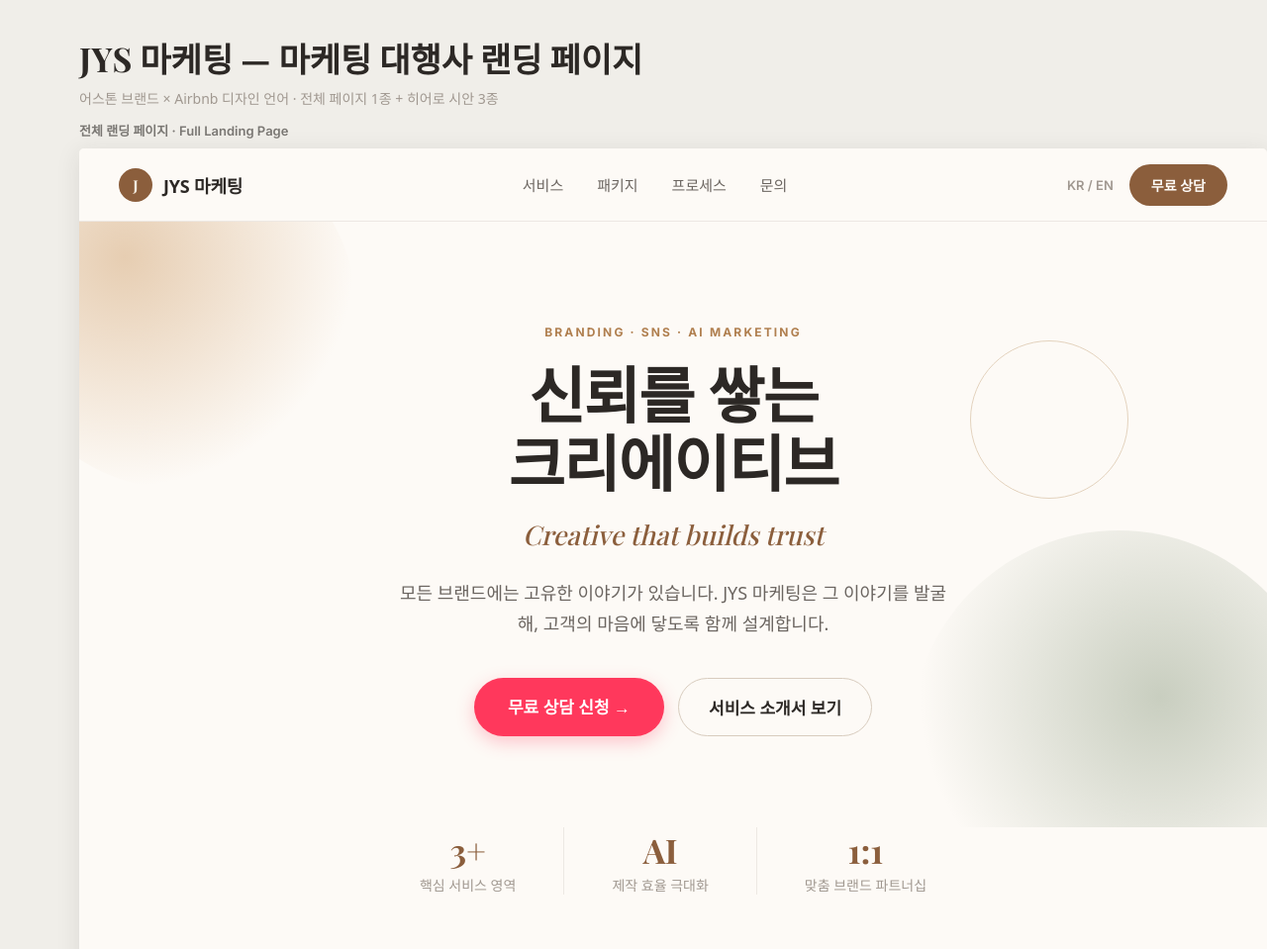
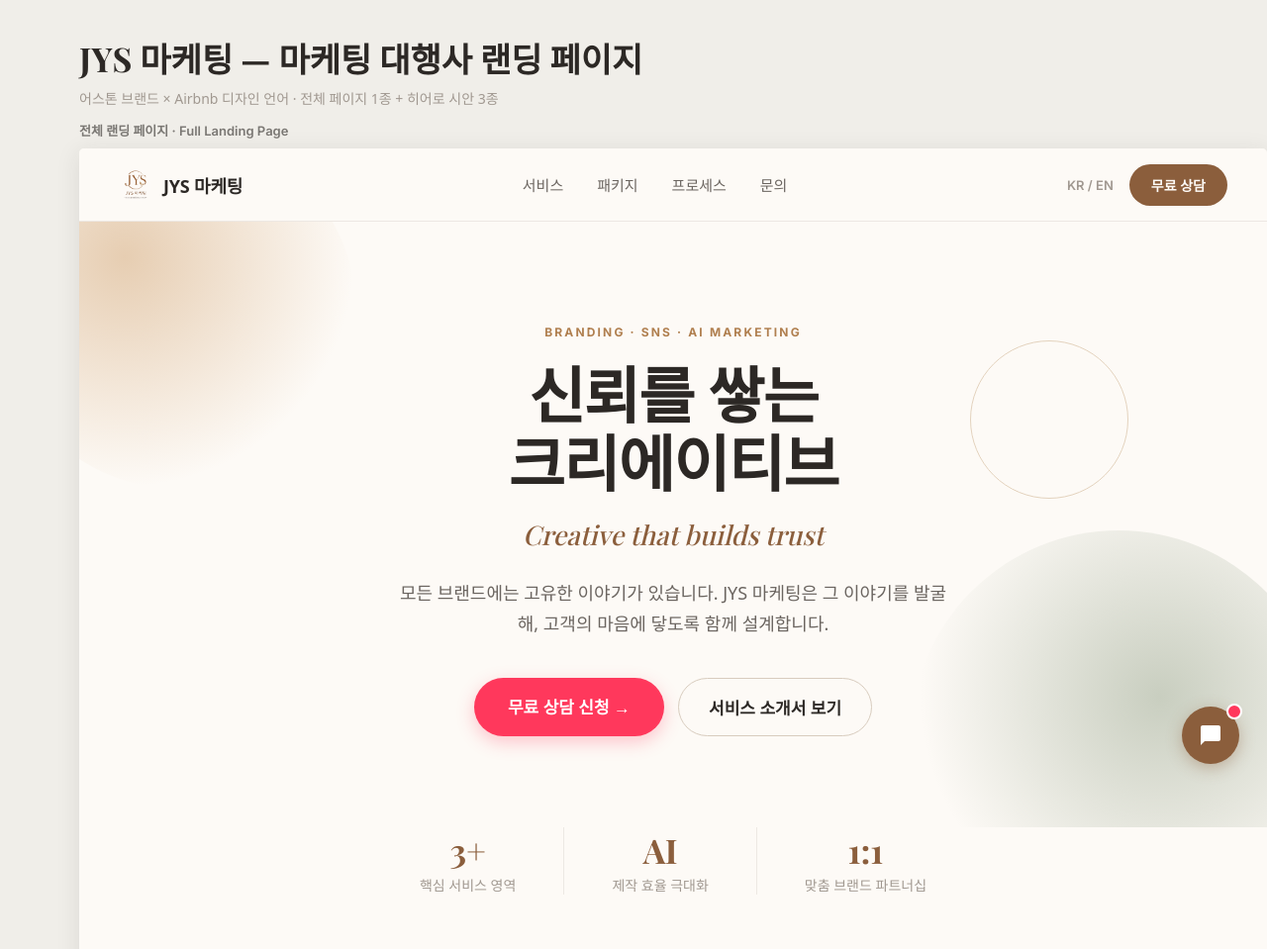
Before and after one commit to mar2m0/marketing, a website: page index.html in a window 1280 px wide. Shown: the top 959 px of the page at 99% size. Drawn offline with nearby package versions, Linux system fonts and the light colour scheme; a web font is replaced by a local one.

Commit message:
Replace index.html with final design (JYS 마케팅 랜딩.dc.html) + logo.png + chatbot.js

```diff
--- a/index.html
+++ b/index.html
@@ -48,9 +48,7 @@
     <!-- NAV -->
     <header style="height:74px; display:flex; align-items:center; justify-content:space-between; padding:0 40px; border-bottom:1px solid #EDE8E3; background:#FDFAF6; position:sticky; top:0;">
       <div style="display:flex; align-items:center; gap:11px;">
-        <div style="width:34px; height:34px; border-radius:50%; background:#8B5E3C; display:flex; align-items:center; justify-content:center;">
-          <span class="pf" style="color:#F5EDE0; font-weight:700; font-size:15px;">J</span>
-        </div>
+        <img src="./uploads/logo.png" alt="JYS 마케팅 로고" style="width:34px; height:34px; border-radius:50%; object-fit:cover;">
         <span class="kr" style="font-weight:700; font-size:18px; color:#2C2825; letter-spacing:-.01em; white-space:nowrap;">JYS 마케팅</span>
       </div>
       <nav style="display:flex; align-items:center; gap:34px;">
@@ -264,7 +262,7 @@
       <div style="display:flex; justify-content:space-between; flex-wrap:wrap; gap:32px; max-width:1080px; margin:0 auto; padding-bottom:32px; border-bottom:1px solid #EDE8E3;">
         <div style="max-width:300px;">
           <div style="display:flex; align-items:center; gap:10px;">
-            <div style="width:30px; height:30px; border-radius:50%; background:#8B5E3C; display:flex; align-items:center; justify-content:center;"><span class="pf" style="color:#F5EDE0; font-weight:700; font-size:13px;">J</span></div>
+            <img src="./uploads/logo.png" alt="JYS 마케팅 로고" style="width:30px; height:30px; border-radius:50%; object-fit:cover;">
             <span class="kr" style="font-weight:700; font-size:16px; color:#2C2825; white-space:nowrap;">JYS 마케팅</span>
           </div>
           <p class="kr" style="font-size:14px; line-height:1.7; color:#A09890; margin:14px 0 0;">당신의 브랜드를 이야기로 만드는 마케팅 파트너. 중소기업·소상공인의 지속 가능한 성장을 함께합니다.</p>
@@ -306,7 +304,7 @@
   <div data-drags-parent="1" class="en" style="white-space:nowrap; position:absolute; top:-26px; font-size:13px; font-weight:600; color:rgba(44,40,37,.6);">A · 센터드 에디토리얼 (현재 적용)</div>
   <div data-screen-label="Hero A centered" style="background:#FDFAF6; border-radius:5px; box-shadow:0 4px 24px rgba(44,40,37,.10); overflow:hidden; position:relative; min-height:520px; display:flex; flex-direction:column;">
     <header style="height:64px; display:flex; align-items:center; justify-content:space-between; padding:0 34px; border-bottom:1px solid #EDE8E3;">
-      <div style="display:flex; align-items:center; gap:10px;"><div style="width:28px; height:28px; border-radius:50%; background:#8B5E3C; display:flex; align-items:center; justify-content:center;"><span class="pf" style="color:#F5EDE0; font-weight:700; font-size:13px;">J</span></div><span class="kr" style="font-weight:700; font-size:16px; color:#2C2825; white-space:nowrap;">JYS 마케팅</span></div>
+      <div style="display:flex; align-items:center; gap:10px;"><img src="./uploads/logo.png" alt="JYS 마케팅 로고" style="width:28px; height:28px; border-radius:50%; object-fit:cover;"><span class="kr" style="font-weight:700; font-size:16px; color:#2C2825; white-space:nowrap;">JYS 마케팅</span></div>
       <a class="kr" style="background:#8B5E3C; color:#FDFAF6; font-weight:600; font-size:13px; padding:9px 18px; border-radius:9999px; text-decoration:none;">무료 상담</a>
     </header>
     <div style="position:relative; flex:1; text-align:center; padding:64px 34px; overflow:hidden; display:flex; flex-direction:column; justify-content:center;">
@@ -331,7 +329,7 @@
   <div data-drags-parent="1" class="en" style="white-space:nowrap; position:absolute; top:-26px; font-size:13px; font-weight:600; color:rgba(44,40,37,.6);">B · 스플릿 (텍스트 + 그래픽)</div>
   <div data-screen-label="Hero B split" style="background:#FDFAF6; border-radius:5px; box-shadow:0 4px 24px rgba(44,40,37,.10); overflow:hidden; min-height:520px; display:flex; flex-direction:column;">
     <header style="height:64px; display:flex; align-items:center; justify-content:space-between; padding:0 34px; border-bottom:1px solid #EDE8E3;">
-      <div style="display:flex; align-items:center; gap:10px;"><div style="width:28px; height:28px; border-radius:50%; background:#8B5E3C; display:flex; align-items:center; justify-content:center;"><span class="pf" style="color:#F5EDE0; font-weight:700; font-size:13px;">J</span></div><span class="kr" style="font-weight:700; font-size:16px; color:#2C2825; white-space:nowrap;">JYS 마케팅</span></div>
+      <div style="display:flex; align-items:center; gap:10px;"><img src="./uploads/logo.png" alt="JYS 마케팅 로고" style="width:28px; height:28px; border-radius:50%; object-fit:cover;"><span class="kr" style="font-weight:700; font-size:16px; color:#2C2825; white-space:nowrap;">JYS 마케팅</span></div>
       <a class="kr" style="background:#8B5E3C; color:#FDFAF6; font-weight:600; font-size:13px; padding:9px 18px; border-radius:9999px; text-decoration:none;">무료 상담</a>
     </header>
     <div style="flex:1; display:grid; grid-template-columns:1.05fr .95fr;">
@@ -362,7 +360,7 @@
   <div data-drags-parent="1" class="en" style="white-space:nowrap; position:absolute; top:-26px; font-size:13px; font-weight:600; color:rgba(44,40,37,.6);">C · 풀블리드 (Rausch 액센트 강조)</div>
   <div data-screen-label="Hero C fullbleed" style="border-radius:5px; box-shadow:0 4px 24px rgba(44,40,37,.10); overflow:hidden; min-height:520px; position:relative; background:radial-gradient(120% 120% at 20% 15%, #B07F4F 0%, rgba(176,127,79,0) 48%), radial-gradient(120% 120% at 85% 90%, #7A8C6E 0%, rgba(122,140,110,0) 52%), linear-gradient(135deg, #6F492E 0%, #8B5E3C 100%); display:flex; flex-direction:column;">
     <header style="height:64px; display:flex; align-items:center; justify-content:space-between; padding:0 34px; border-bottom:1px solid rgba(245,237,224,.18);">
-      <div style="display:flex; align-items:center; gap:10px;"><div style="width:28px; height:28px; border-radius:50%; background:#F5EDE0; display:flex; align-items:center; justify-content:center;"><span class="pf" style="color:#8B5E3C; font-weight:700; font-size:13px;">J</span></div><span class="kr" style="font-weight:700; font-size:16px; color:#FDFAF6; white-space:nowrap;">JYS 마케팅</span></div>
+      <div style="display:flex; align-items:center; gap:10px;"><img src="./uploads/logo.png" alt="JYS 마케팅 로고" style="width:28px; height:28px; border-radius:50%; object-fit:cover;"><span class="kr" style="font-weight:700; font-size:16px; color:#FDFAF6; white-space:nowrap;">JYS 마케팅</span></div>
       <a class="kr" style="background:#ff385c; color:#fff; font-weight:600; font-size:13px; padding:9px 18px; border-radius:9999px; text-decoration:none;">무료 상담</a>
     </header>
     <div style="flex:1; display:flex; flex-direction:column; justify-content:center; padding:56px 50px; position:relative;">
@@ -381,5 +379,6 @@
   </div>
 </div>
 </x-dc>
+<script src="./chatbot.js"></script>
 </body>
 </html>
```
